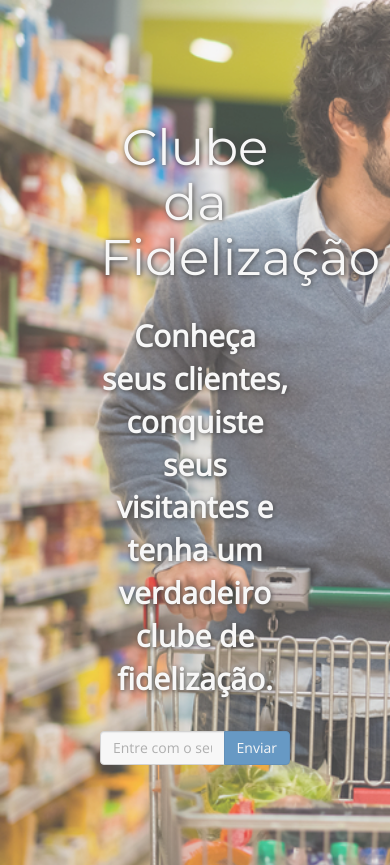
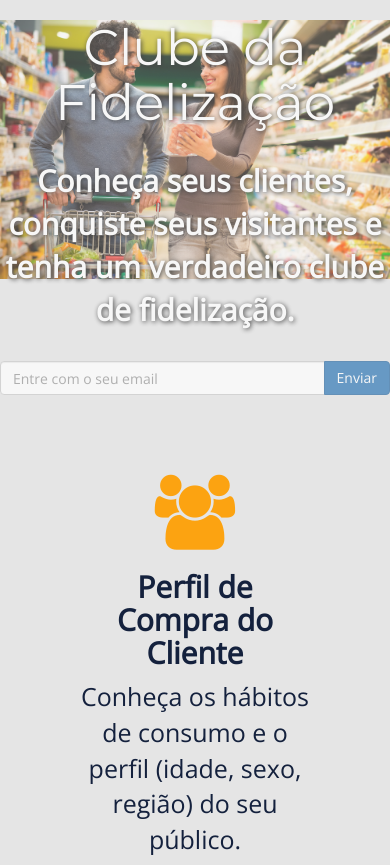
Before and after one commit to marcelozambrana/landing, a plain HTML site: page index.html in a window 390 px wide. Shown: the top 865 px of the page. Drawn offline with nearby package versions, Linux system fonts and the light colour scheme.

Commit message:
style.css for mobile

```diff
--- a/style.css
+++ b/style.css
@@ -25,8 +25,8 @@ a:hover {
 
 #banner {
   text-align: center;
-  background-image: url("images/compras-6.jpg");
-  #background-color: darkblue;
+  #background-image: url("images/compras-6.jpg");
+  background: url("images/compras-6.jpg") no-repeat center center fixed;
   background-size: cover;
   padding: 100px 100px 100px 100px;
   color: white;
@@ -65,3 +65,11 @@ a:hover {
 #footer a:hover {
   color: white;
 }
+
+@media only screen and (min-width : 320px) and (max-width : 480px) {
+  #banner {
+    background: url("images/compras-6.jpg") no-repeat top center;
+    background-size: 100% auto;
+    padding: 0;
+  }
+}
```
